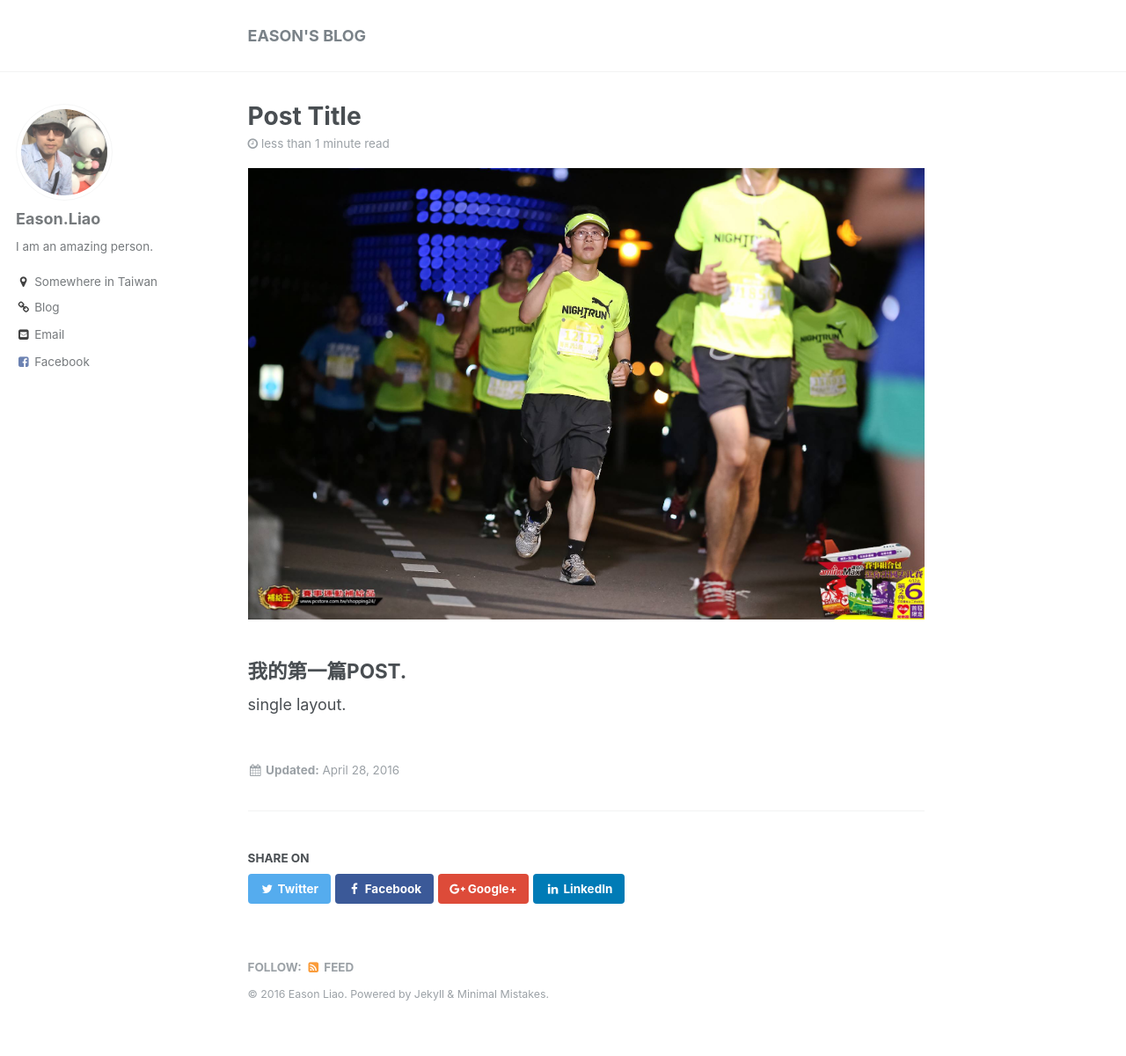
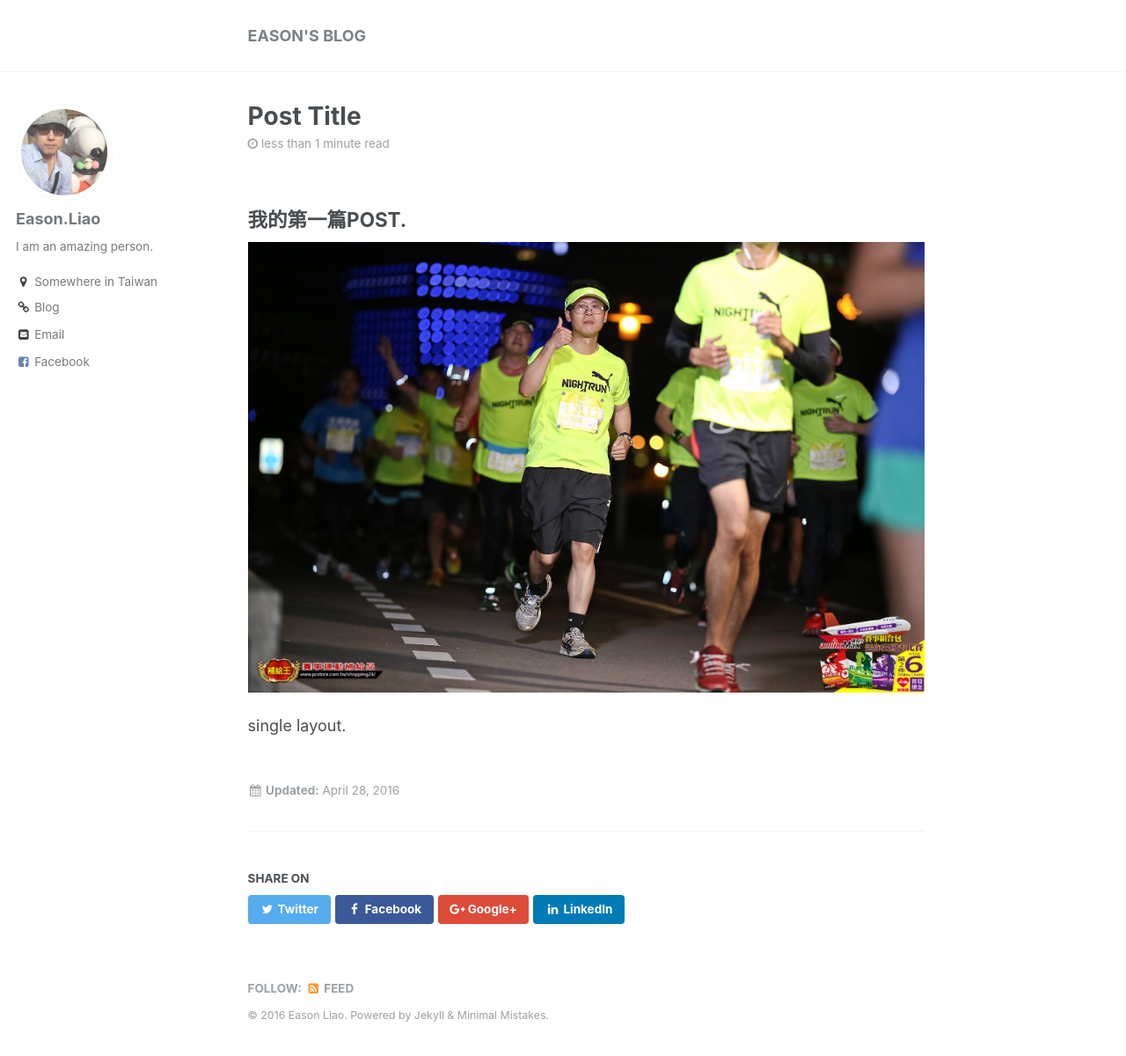
Before and after one commit to sheng0328/sheng0328.github.io, a Jekyll site: the page built from _posts/2016-04-28-hello-jekyll.md, in a window 1280 px wide and 1217 px high. Shown: the top 1200 px of the window at 88% size. Built offline with Jekyll 4.4.1, drawn with Linux system fonts in a browser that asks for light colours.

Commit message:
Update 2016-04-28-hello-jekyll.md

```diff
--- a/_posts/2016-04-28-hello-jekyll.md
+++ b/_posts/2016-04-28-hello-jekyll.md
@@ -1,10 +1,9 @@
 ---
 title: Post Title
-image: https://sheng0328.github.io/images/2016-04-23-001.jpg
 ---
+
+## 我的第一篇POST.
 
 ![](https://sheng0328.github.io/images/2016-04-23-001.jpg)
 
-## 我的第一篇POST.
-
 single layout.
```
